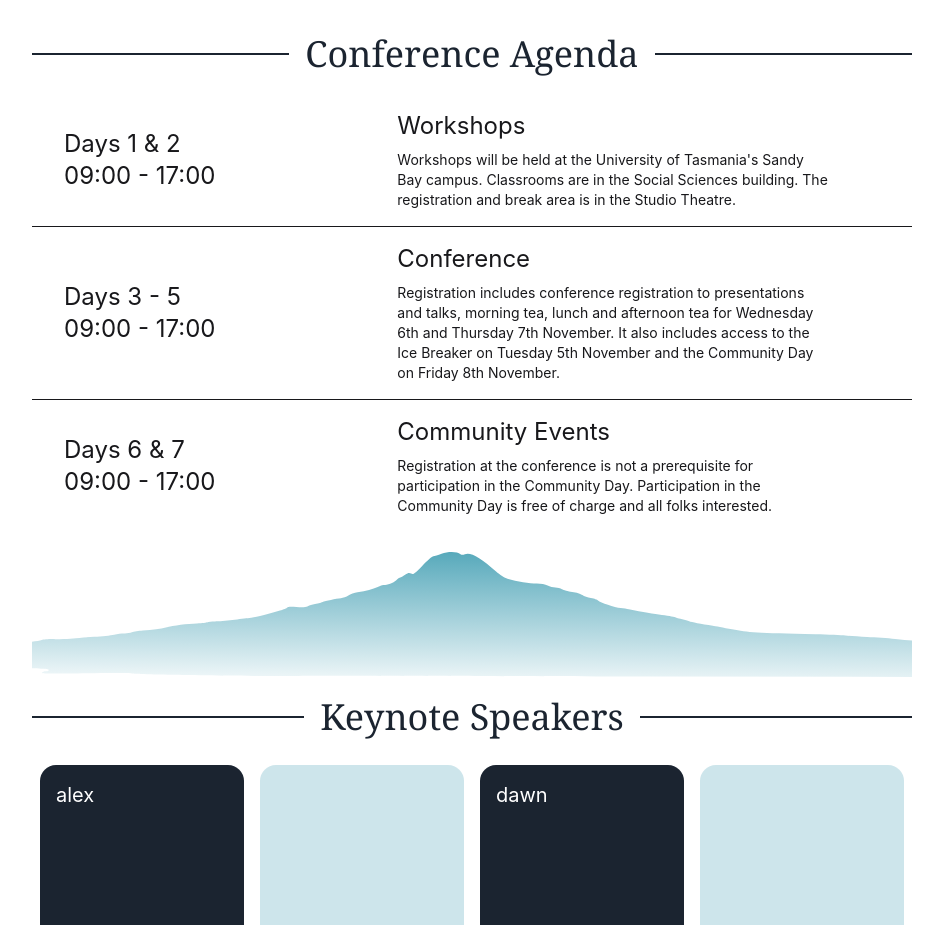
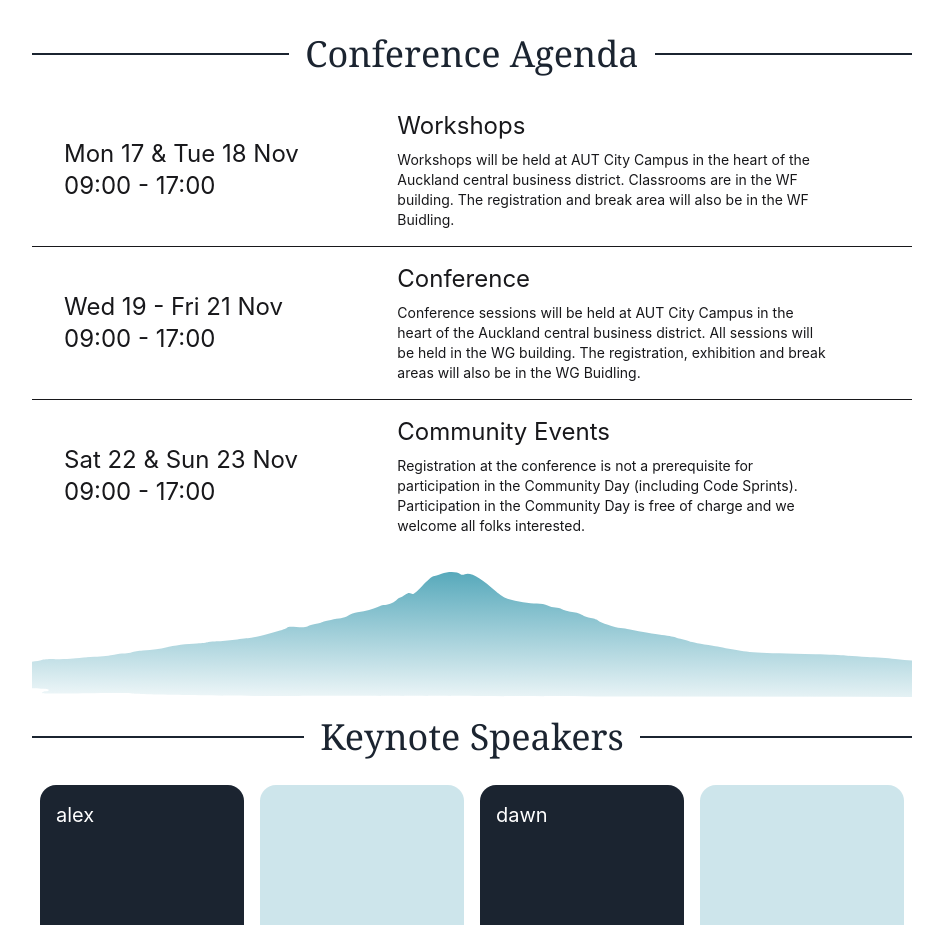
Before and after one commit to osgeo-oceania/foss4g-2025, a SvelteKit app: page / in a window 1280 px wide. Shown: the part 1061-1986 px from the top of the page, without its empty margins (168-1111 px from the left). Built offline with nearby package versions, Linux system fonts and the light colour scheme; what @iconify/tailwind4 would draw is missing.

Commit message:
Update Agenda.svelte
Updated agenda items and dates

```diff
--- a/src/components/Agenda.svelte
+++ b/src/components/Agenda.svelte
@@ -8,25 +8,25 @@
 
   const agendaItems: AgendaItem[] = [
     {
-      days: '1 & 2',
+      days: 'Mon 17 & Tue 18 Nov',
       time: '09:00 - 17:00',
       heading: 'Workshops',
       description:
-        "Workshops will be held at the University of Tasmania's Sandy Bay campus. Classrooms are in the Social Sciences building. The registration and break area is in the Studio Theatre."
+        "Workshops will be held at AUT City Campus in the heart of the Auckland central business district. Classrooms are in the WF building. The registration and break area will also be in the WF Buidling."
     },
     {
-      days: '3 - 5',
+      days: 'Wed 19 - Fri 21 Nov',
       time: '09:00 - 17:00',
       heading: 'Conference',
       description:
-        'Registration includes conference registration to presentations and talks, morning tea, lunch and afternoon tea for Wednesday 6th and Thursday 7th November. It also includes access to the Ice Breaker on Tuesday 5th November and the Community Day on Friday 8th November.'
+        'Conference sessions will be held at AUT City Campus in the heart of the Auckland central business district.  All sessions will be held in the WG building. The registration, exhibition and break areas will also be in the WG Buidling.'
     },
     {
-      days: '6 & 7',
+      days: 'Sat 22 & Sun 23 Nov',
       time: '09:00 - 17:00',
       heading: 'Community Events',
       description:
-        'Registration at the conference is not a prerequisite for participation in the Community Day. Participation in the Community Day is free of charge and all folks interested.'
+        'Registration at the conference is not a prerequisite for participation in the Community Day (including Code Sprints). Participation in the Community Day is free of charge and we welcome all folks interested.'
     }
   ];
 </script>
@@ -34,7 +34,7 @@
 {#snippet agendaItemGrid(item: AgendaItem)}
   <div class="grid sm:grid-cols-12 pl-8 pr-12 py-4">
     <div class="sm:col-span-5 flex sm:flex-col justify-between sm:justify-center sm:text-2xl">
-      <div>Days {item.days}</div>
+      <div>{item.days}</div>
       <div>{item.time}</div>
     </div>
     <div class="sm:col-span-7">
```
